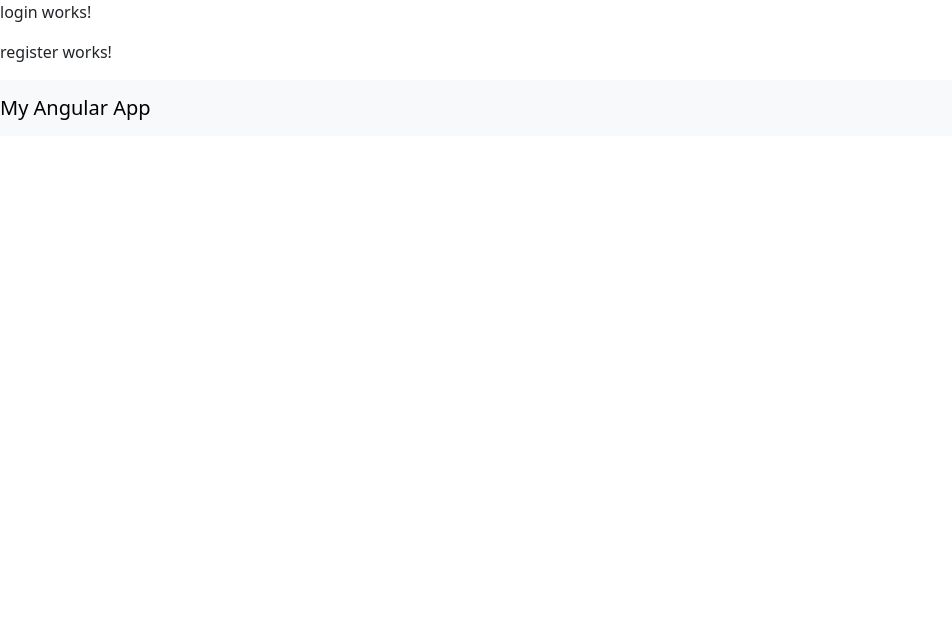
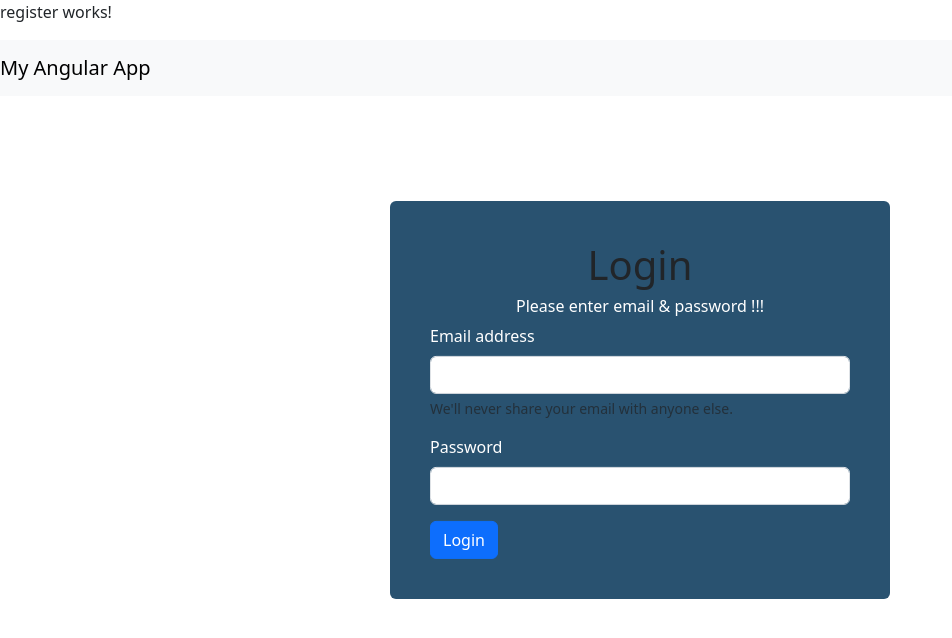
Before and after one commit to MunMihai/bloodDepot, an Angular app in the folder LifeLine/LifeLine.UI/: page /login in a window 1280 px wide. Shown: the top 638 px of the page, without its empty margins (0-952 px from the left). Built offline with nearby package versions, Linux system fonts and the light colour scheme.

Commit message:
Login form

```diff
--- a/LifeLine/LifeLine.UI/src/app/modules/auth/components/login/login.component.css
+++ b/LifeLine/LifeLine.UI/src/app/modules/auth/components/login/login.component.css
@@ -0,0 +1,20 @@
+.card{
+    border: none;
+    width: 500px;
+    padding: 40px;
+    position: absolute;
+    top: 50%;
+    left: 50%;
+    transform: translate(-50%, -50%);
+    background: hsla(205, 46%, 30%, 1);
+    background: linear-gradient(90deg, hsla(205. 46%, 30%, 1) 0%, hsla(260, 29%, 36%,1)100%);
+}
+
+.card label h1,
+h6{
+    color: #fff;
+}
+
+label{
+    color: #fff;
+}
--- a/LifeLine/LifeLine.UI/src/app/modules/auth/components/login/login.component.html
+++ b/LifeLine/LifeLine.UI/src/app/modules/auth/components/login/login.component.html
@@ -1 +1,26 @@
-<p>login works!</p>
+<div class="container">
+    <div class="row">
+        <div class="col-md-6">
+            <div class="card">
+                <div class="text-center">
+                    <h1>Login</h1>  <!-- prima rubrica - login-->
+                    <h6>Please enter email & password !!!</h6>
+                </div>
+                <form>
+                    <form> <!-- O forma luata de pe bootstrap -->
+                        <div class="mb-3">
+                          <label for="exampleInputEmail1" class="form-label">Email address</label>
+                          <input type="email" class="form-control" id="exampleInputEmail1" aria-describedby="emailHelp">
+                          <div id="emailHelp" class="form-text">We'll never share your email with anyone else.</div>
+                        </div>
+                        <div class="mb-3">
+                          <label for="exampleInputPassword1" class="form-label">Password</label>
+                          <input type="password" class="form-control" id="exampleInputPassword1">
+                        </div>
+                        <button type="submit" class="btn btn-primary">Login</button>
+                      </form>
+                </form>
+            </div>
+        </div>
+    </div>
+</div>
```
